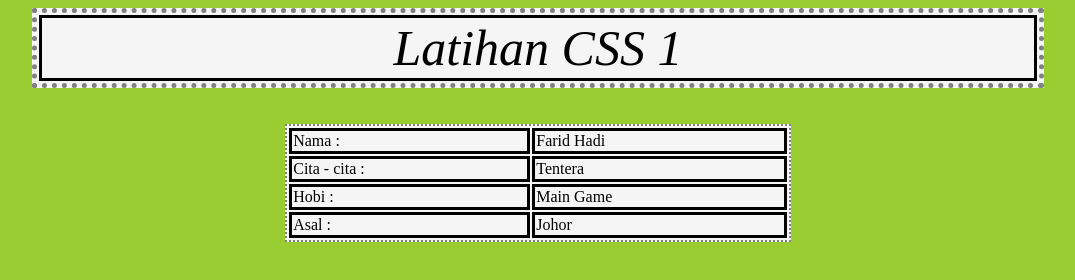
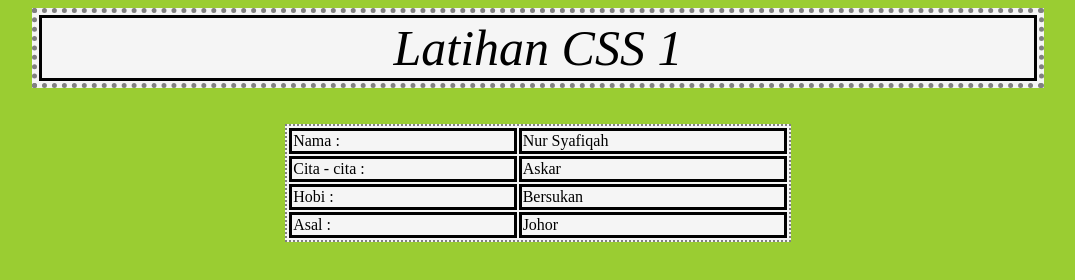
Before and after one commit to nursyafiqah383/KPD1023-CSS1, a plain HTML site: page externalCSS.html in a window 1280 px wide. Shown: the whole page, without its empty margins (102-1177 px from the left). Drawn offline with Linux system fonts and the light colour scheme.

Commit message:
Update externalCSS.html

```diff
--- a/externalCSS.html
+++ b/externalCSS.html
@@ -17,15 +17,15 @@
         <table class="table2">
             <tr>
                 <td>Nama :</td>
-                <td>Farid Hadi</td>
+                <td>Nur Syafiqah</td>
             </tr>
             <tr>
                 <td>Cita - cita :</td>
-                <td>Tentera</td>
+                <td>Askar</td>
             </tr>
             <tr>
                 <td>Hobi :</td>
-                <td>Main Game</td>
+                <td>Bersukan</td>
             </tr>
             <tr>
                 <td>Asal :</td>
```
